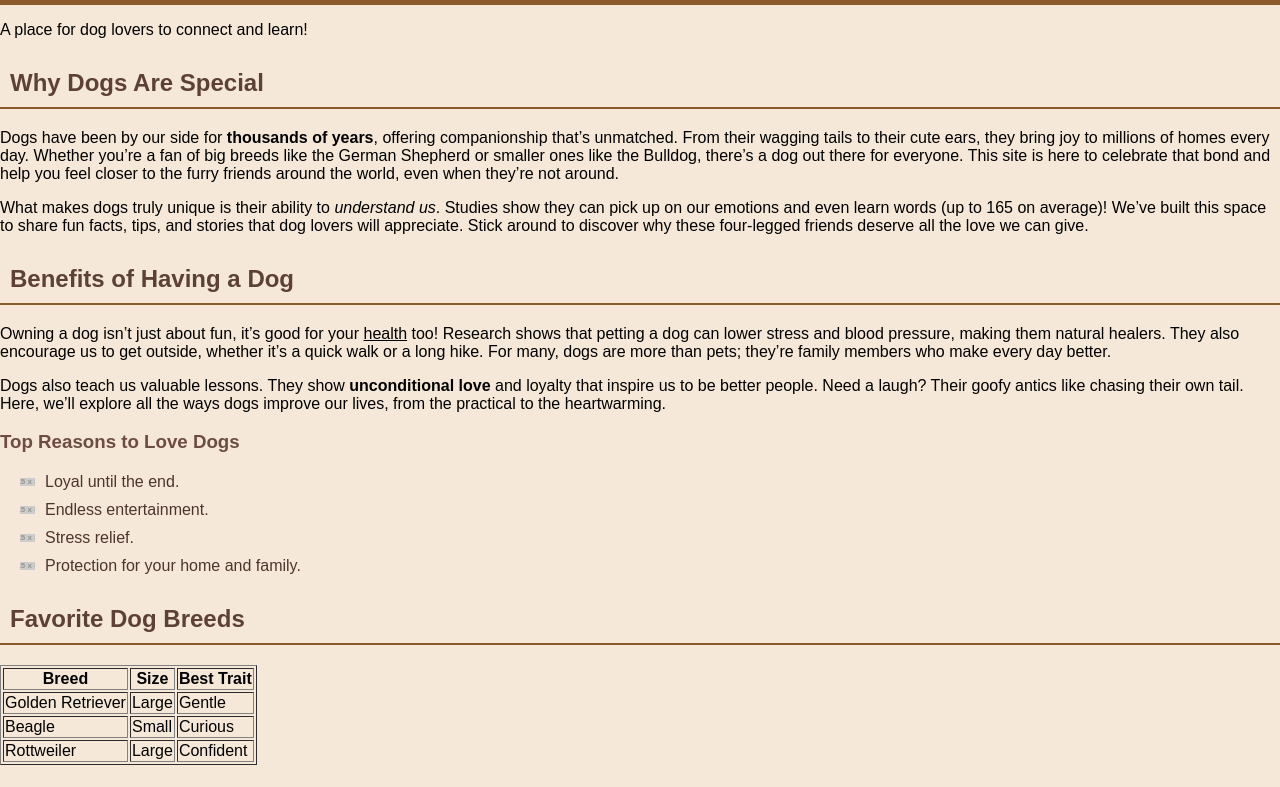
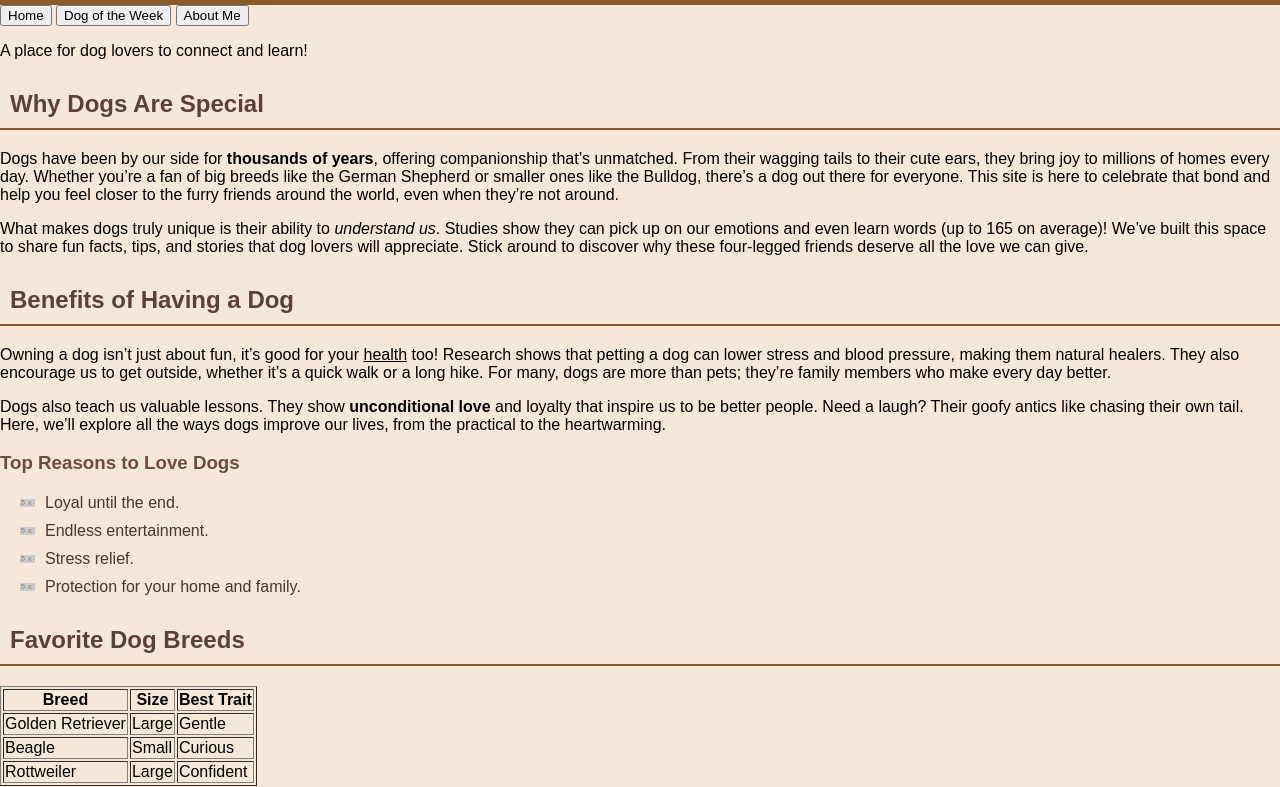
Before and after one commit to alecgrenolds777/project-1, a plain HTML site: page index.html in a window 1280 px wide. Shown: the part 72-859 px from the top of the page. Drawn offline with Linux system fonts and the light colour scheme; placeholder pictures from the web are drawn by us.

Commit message:
Update index.html

```diff
--- a/index.html
+++ b/index.html
@@ -9,6 +9,11 @@
    <!-- Header -->
    <header>
        <h1>Furry Friends Hub</h1>
+       <nav>
+        <button onclick="window.location.href='./index.html'">Home</button>
+        <button onclick="window.location.href='./dogoftheweek.html'">Dog of the Week</button>
+        <button onclick="window.location.href='./aboutme.html'">About Me</button>
+    </nav>
        <p>A place for dog lovers to connect and learn!</p>
    </header>
 
```
